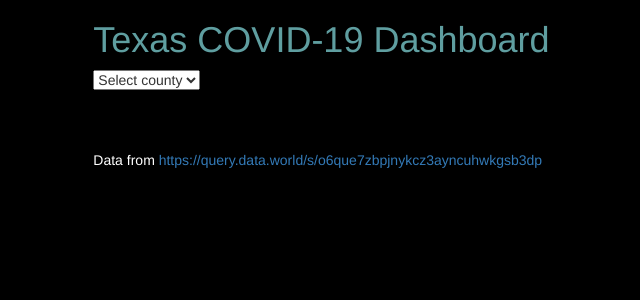
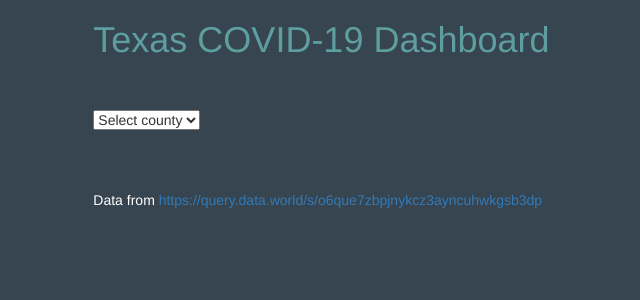
Before and after one commit to travis-tyler/Texas_COVID_app, a Flask app: page / in a window 1280 px wide. Shown: the top 300 px of the page, without its empty margins (125-765 px from the left). Run offline with Flask 2, Linux system fonts and the light colour scheme; parts of the project's set-up code (start-up, migrations or seed data) failed here and were passed over; some libraries are stand-ins or nearby versions.

Commit message:
changed cbg color

```diff
--- a/app/templates/index.html
+++ b/app/templates/index.html
@@ -9,15 +9,15 @@
   <link rel="stylesheet" href="https://maxcdn.bootstrapcdn.com/bootstrap/3.3.7/css/bootstrap.min.css">
 </head>
 
-<body style="background-color:black;">
+<body style="background-color:#36454f;">
 
   <div class="row">
     <div class="col-md-2"></div>
     <div class="col-md-6">
       <h1 style="color: cadetblue;">Texas COVID-19 Dashboard</h2>
+        <br>
+        <br>
     </div>
-    <br>
-    <br>
   </div>
 
   <div class="row">
```
